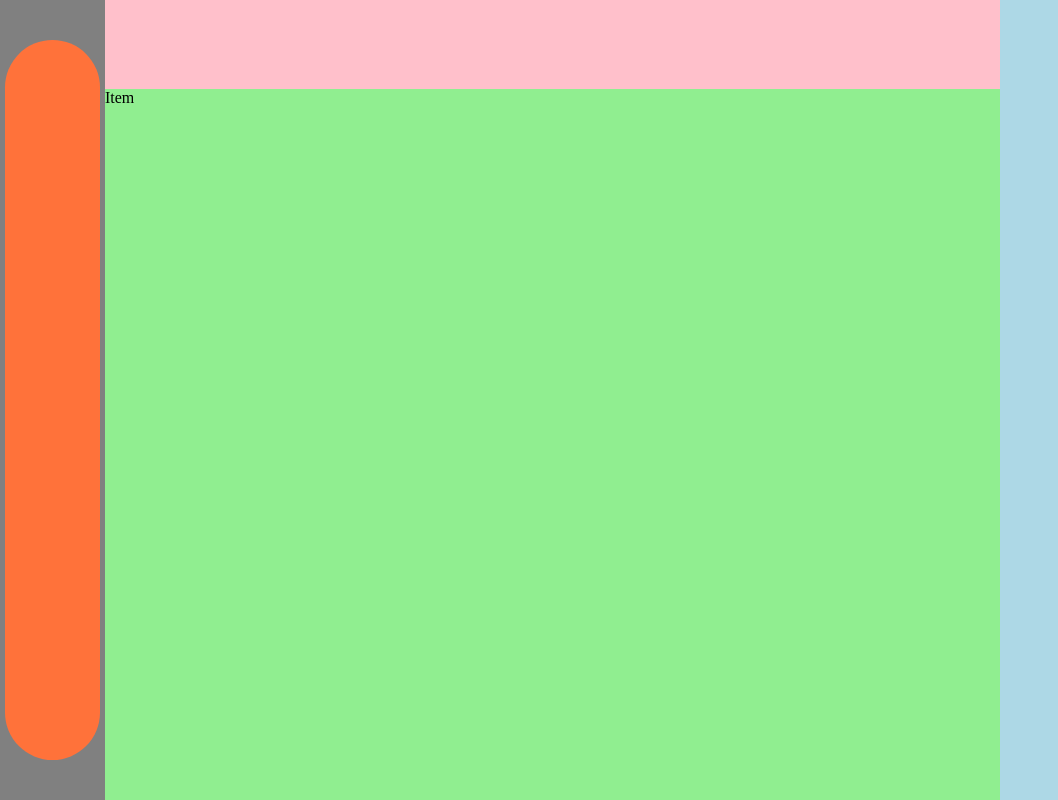
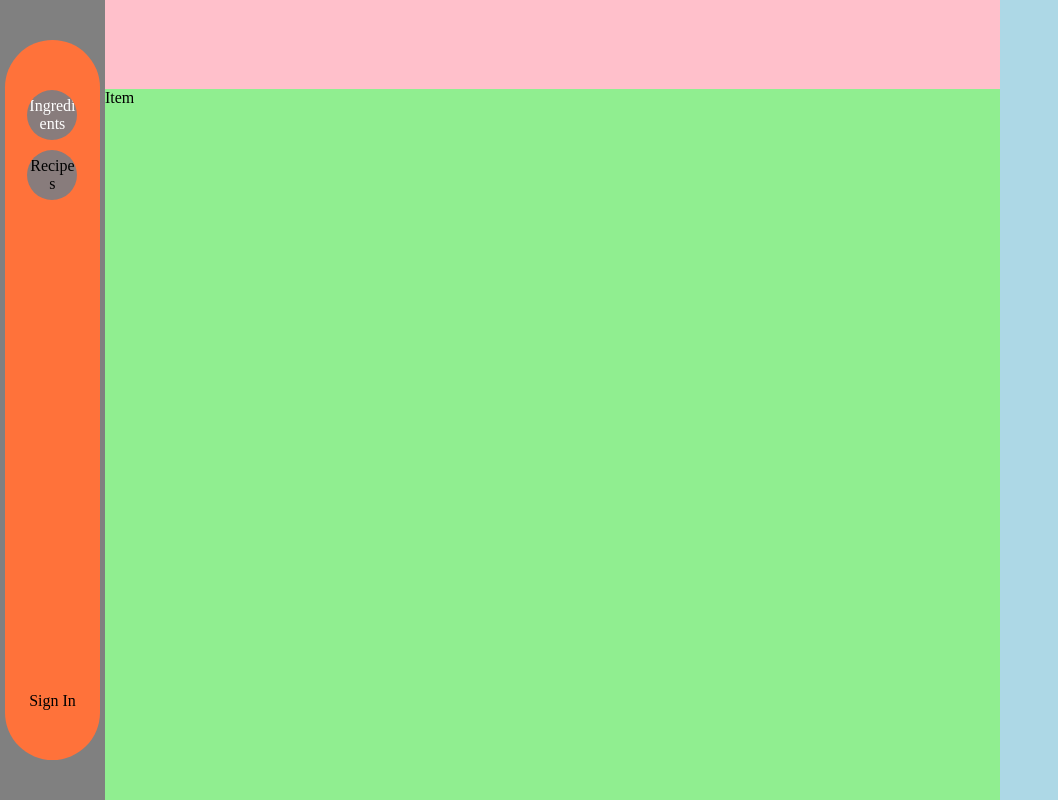
Before and after one commit to mtwangyugeng/meal-plan, a Svelte app: page / in a window 1280 px wide. Shown: the whole page, without its empty margins (0-1058 px from the left). Built offline with nearby package versions, Linux system fonts and the light colour scheme.

Commit message:
Layout update

```diff
--- a/src/layouts/LeftBar/LeftBar.svelte
+++ b/src/layouts/LeftBar/LeftBar.svelte
@@ -1,10 +1,14 @@
 <script>
+import Tabs from "./Tabs.svelte";
+import User from "./User.svelte";
+
 
 </script>
 
 <div class="LeftBar">
     <div class="container">
-
+        <Tabs />
+        <User />
     </div>
 </div>
 
@@ -20,5 +24,12 @@
         width: 90%;
         background-color: rgb(255, 114, 58);
         border-radius: 50px;
+        padding-top: 50px;
+        padding-bottom: 50px;
+
+        display: flex;
+        flex-direction: column;
+        justify-content: space-between;
+        align-items: center;
     }
 </style>
--- a/src/layouts/LeftBar/Tabs.svelte
+++ b/src/layouts/LeftBar/Tabs.svelte
@@ -0,0 +1,41 @@
+<script>
+    import {TABS, currTab} from "$src/stores/Tab"
+
+
+</script>
+
+
+<div class="Tabs">
+{#each TABS as tab (tab)}
+    <button class={$currTab == tab && "active"}
+        on:click={()=>currTab.set(tab)}>
+        {tab}
+    </button>
+{/each}
+</div>
+
+
+<style>
+    .Tabs {
+        display: flex;
+        flex-direction: column;
+        align-items: center;
+    }
+
+    button {
+        background-color: rgb(136, 124, 124);
+        height: 50px;
+        width: 50px;
+        margin-bottom: 10px;
+        border-radius: 50%;
+
+        overflow: hidden;
+        word-wrap: break-word;
+    }
+
+    .active {
+        color: white
+    }
+
+
+</style>
--- /dev/null
+++ b/src/layouts/LeftBar/User.svelte
@@ -0,0 +1,12 @@
+<script>
+   import {user, token} from "$src/stores/User"
+</script>
+
+<div class="User">
+{#if $token == ""}
+    <button>Sign In</button>
+{:else}
+    <button>Logout</button>
+    <div>{$user.email}</div>
+{/if}
+</div>
--- a/src/stores/Tab.js
+++ b/src/stores/Tab.js
@@ -1,8 +1,4 @@
-import {writable} from "svelte/store"
+import {writable} from "svelte/store";
 
-export const TABS = ["Ingredients", "Recipes"]
-export const currTab = writable("Ingredients")
-
-export const handleClickTab = (/** @type {string} */ name) => {
-    currTab.set(name)
-}
+export const TABS = ["Ingredients", "Recipes"];
+export const currTab = writable("Ingredients");
--- a/src/stores/User.js
+++ b/src/stores/User.js
@@ -1,4 +1,4 @@
 import {writable} from "svelte/store"
 
-export const token = writable("token");
+export const token = writable("");
 export const user = writable({email:"", id:""});
```
